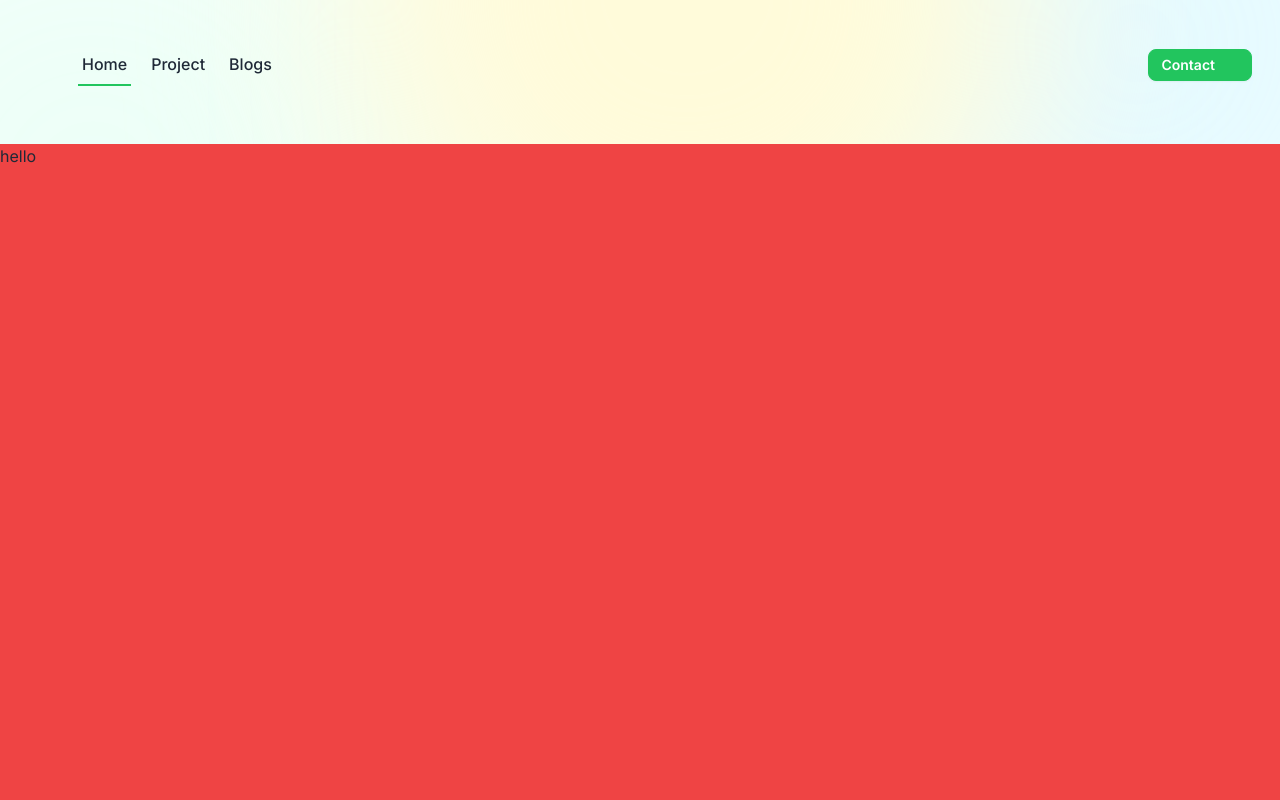
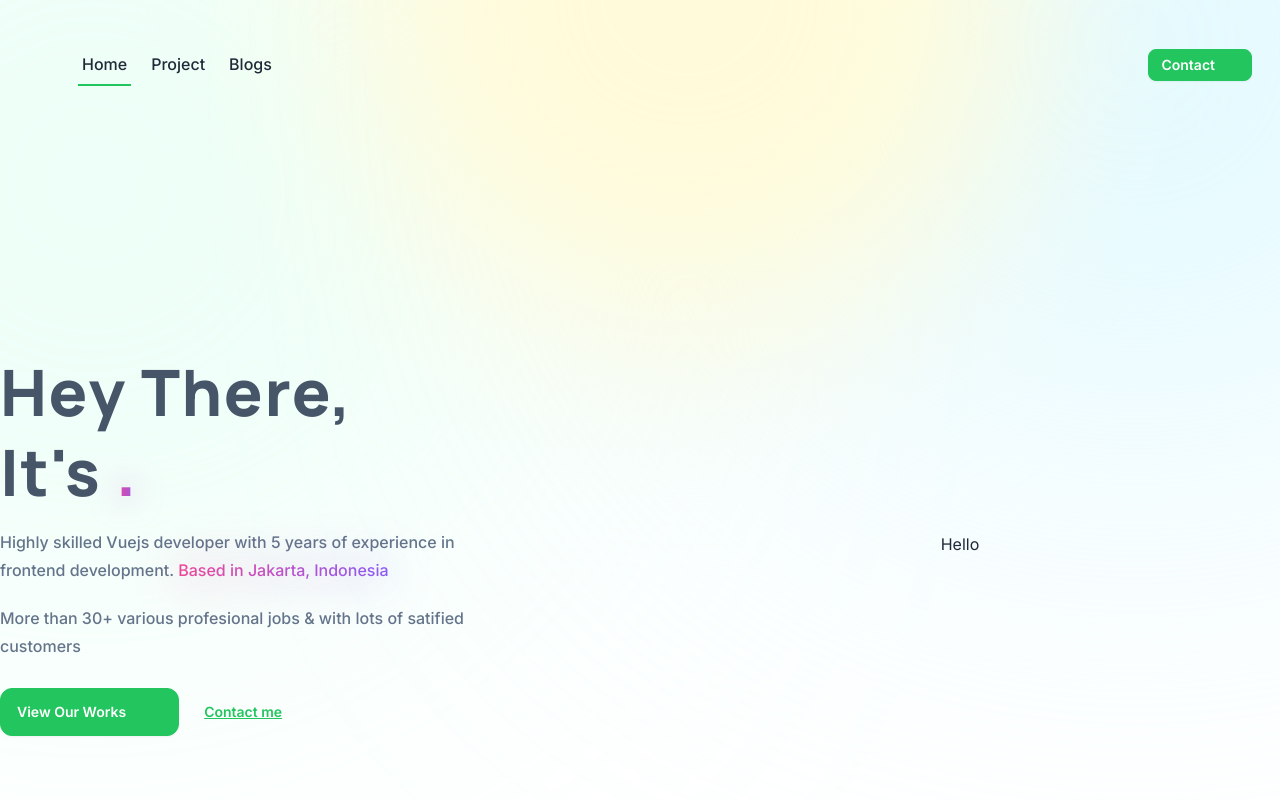
Before and after one commit to andriferry/andriferryapp, a Nuxt app: page / in a window 1280 px wide. Shown: the top 800 px of the page. Built offline with nearby package versions, Linux system fonts and the light colour scheme.

Commit message:
Glow Text Finish

```diff
--- a/assets/css/tailwind.css
+++ b/assets/css/tailwind.css
@@ -27,3 +27,16 @@
         }
     }
 }
+
+.name-title {
+    font-size: 72px;
+    background: -webkit-linear-gradient(#eee, #333);
+    background-clip: text;
+
+    /* -webkit-background-clip: text;
+    -webkit-text-fill-color: transparent; */
+    /* color: red;
+    text-shadow: none !important;
+    background-repeat: no-repeat;
+    background-image: linear-gradient(90deg,#833ab4 0,#fd1d1d 50%,#c28632 100%) !important */
+}
--- /dev/null
+++ b/components/Gradient.vue
@@ -0,0 +1,14 @@
+<script setup lang="ts"></script>
+
+<template>
+    <div class="w-full h-full absolute bottom-0">
+        <div
+            class="bg-[#B9FFE2] absolute -top-[160px] -left-[250px] h-[686px] w-[686px] blur-[234px] opacity-50 rounded-full"></div>
+        <div
+            class="bg-[#CDF6FF] h-[686px] -right-[200px] -top-[300px] absolute w-[686px] blur-[234px] rounded-full"></div>
+        <div
+            class="bg-[#FFFBDA] absolute -top-[350px] right-[250px] h-[686px] w-[686px] blur-[100px] rounded-full"></div>
+    </div>
+</template>
+
+<style scoped></style>
--- a/components/Hero.vue
+++ b/components/Hero.vue
@@ -1,18 +1,70 @@
-<script setup lang="ts"></script>
+<script setup lang="ts">
+const config = useRuntimeConfig();
+</script>
 
 <template>
     <section class="pt-36 min-h-screen overflow-hidden relative pb-0">
-        <div class="w-full h-full absolute bottom-0">
-            <div
-                class="bg-[#B9FFE2] absolute -top-[160px] -left-[250px] h-[686px] w-[686px] blur-[234px] opacity-50 rounded-full"></div>
-            <div
-                class="bg-[#CDF6FF] h-[686px] -right-[200px] -top-[300px] absolute w-[686px] blur-[234px] rounded-full"></div>
-            <div
-                class="bg-[#FFFBDA] absolute -top-[350px] right-[250px] h-[686px] w-[686px] blur-[100px] rounded-full"></div>
-        </div>
+        <Gradient />
 
-        <div class="container bg-red-500 relative z-10 mx-auto h-screen">
-            hello
+        <div
+            class="container py-5 flex justify-center items-center relative z-10 mx-auto h-screen">
+            <div class="grid w-full h-full lg:grid-cols-2">
+                <div class="flex flex-col gap-4 justify-center items-start">
+                    <h1
+                        class="tracking-wide text-slate-600 leading-tight font-monrepo text-[4rem] font-extrabold capitalize">
+                        <span class="icon-[noto--waving-hand]"></span> Hey
+                        there,
+                        <br />
+                        it's
+
+                        <span
+                            class="text-transparent absolute box-content w-fit bg-clip-text blur-lg bg-gradient-to-r from-pink-500 to-violet-500">
+                            {{ config.public.title }}.
+                        </span>
+                        <span
+                            class="text-transparent relative bg-clip-text bg-gradient-to-r from-pink-500 to-violet-500">
+                            {{ config.public.title }}.
+                        </span>
+                    </h1>
+
+                    <article class="prose w-3/4 text-slate-500 font-medium">
+                        <p>
+                            Highly skilled Vuejs developer with 5 years of
+                            experience in frontend development.
+
+                            <span
+                                class="text-transparent absolute box-content w-fit bg-clip-text blur-xl bg-gradient-to-r from-pink-500 to-violet-500">
+                                Based in Jakarta, Indonesia
+                            </span>
+                            <span
+                                class="text-transparent relative bg-clip-text bg-gradient-to-r from-pink-500 to-violet-500">
+                                Based in Jakarta, Indonesia
+                            </span>
+                        </p>
+
+                        <p>
+                            More than 30+ various profesional jobs & with lots
+                            of satified customers
+                        </p>
+                    </article>
+
+                    <div class="flex gap-2 items-center mt-3">
+                        <button
+                            class="btn btn-primary group flex items-center gap-3 text-white rounded-xl">
+                            <span>View Our Works</span>
+
+                            <span
+                                class="icon-[mingcute--arrow-right-fill] w-6 h-6"></span>
+                        </button>
+
+                        <button class="btn btn-active btn-link">
+                            Contact me
+                        </button>
+                    </div>
+                </div>
+
+                <div class="flex items-center justify-center">Hello</div>
+            </div>
         </div>
     </section>
 </template>
--- a/error.vue
+++ b/error.vue
@@ -11,7 +11,11 @@ defineProps({
 </script>
 
 <template>
-    <div class="h-screen flex justify-center flex-col gap-10 items-center">
+    <section class="pt- h-screen overflow-hidden relative pb-0">
+        <Gradient />
+
+        <div
+            class="container gap-10 flex flex-col justify-center items-center relative z-10 mx-auto h-screen">
             <div
                 class="flex text-9xl gap-3 font-bold text-slate-600 items-center justify-center">
                 <span class="icon-[noto--sad-but-relieved-face]"></span>
@@ -26,4 +30,5 @@ defineProps({
                 Back to Home
             </NuxtLink>
         </div>
+    </section>
 </template>
--- a/layouts/default.vue
+++ b/layouts/default.vue
@@ -43,9 +43,8 @@ const scroller = computed(() => {
     <div class="min-h-screen flex flex-col justify-between">
         <header class="">
             <nav
-                style="transition: all 0.3s cubic-bezier(0.36, 0.03, 0, 0.91)"
                 :class="scroller"
-                class="w-full z-[1000] flex items-center justify-between fixed">
+                class="w-full z-[1000] transition-all duration-200 ease-in-out flex items-center justify-between fixed">
                 <div class="container mx-auto">
                     <div class="navbar px-0">
                         <div class="navbar-start">
--- a/package.json
+++ b/package.json
@@ -12,6 +12,7 @@
   "dependencies": {
     "@iconify/json": "^2.2.266",
     "@tailwindcss/nesting": "^0.0.0-insiders.565cd3e",
+    "@tailwindcss/typography": "^0.5.15",
     "@vueuse/components": "^11.2.0",
     "@vueuse/core": "^11.2.0",
     "@vueuse/nuxt": "^11.2.0",
--- a/tailwind.config.ts
+++ b/tailwind.config.ts
@@ -1,5 +1,6 @@
 import type { Config } from 'tailwindcss';
 import daisyUi from 'daisyui';
+import tailwindTypography from '@tailwindcss/typography';
 import { addDynamicIconSelectors } from '@iconify/tailwind';
 
 export default {
@@ -18,7 +19,7 @@ export default {
             monrepo: ['Manrope'],
         },
     },
-    plugins: [daisyUi, addDynamicIconSelectors()],
+    plugins: [daisyUi, tailwindTypography, addDynamicIconSelectors()],
     daisyui: {
         themes: [
             {
```
Also changed, not shown: pages/index.vue (+11 -0 lines), 1 other file (tests, documents, lock files or other folders). Lines whose indentation alone changed are shown as unchanged.
